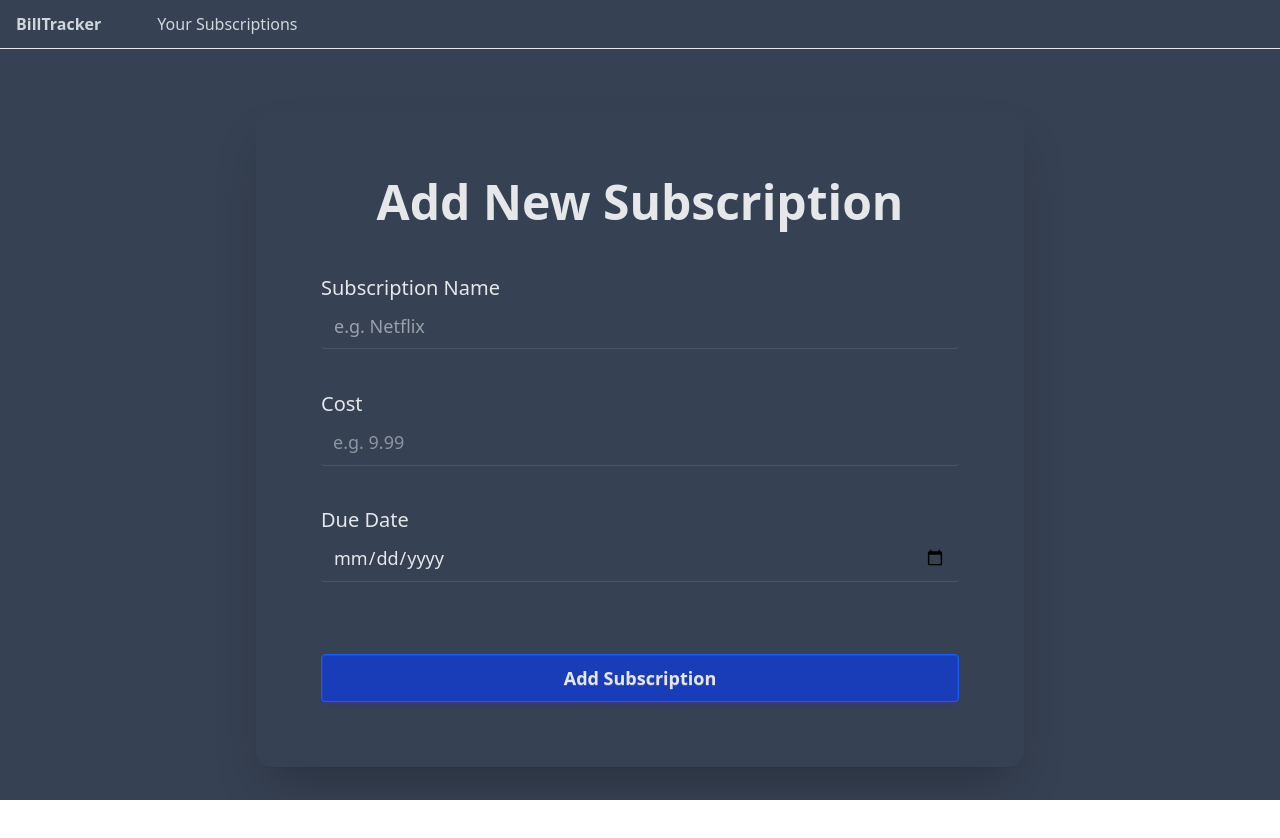
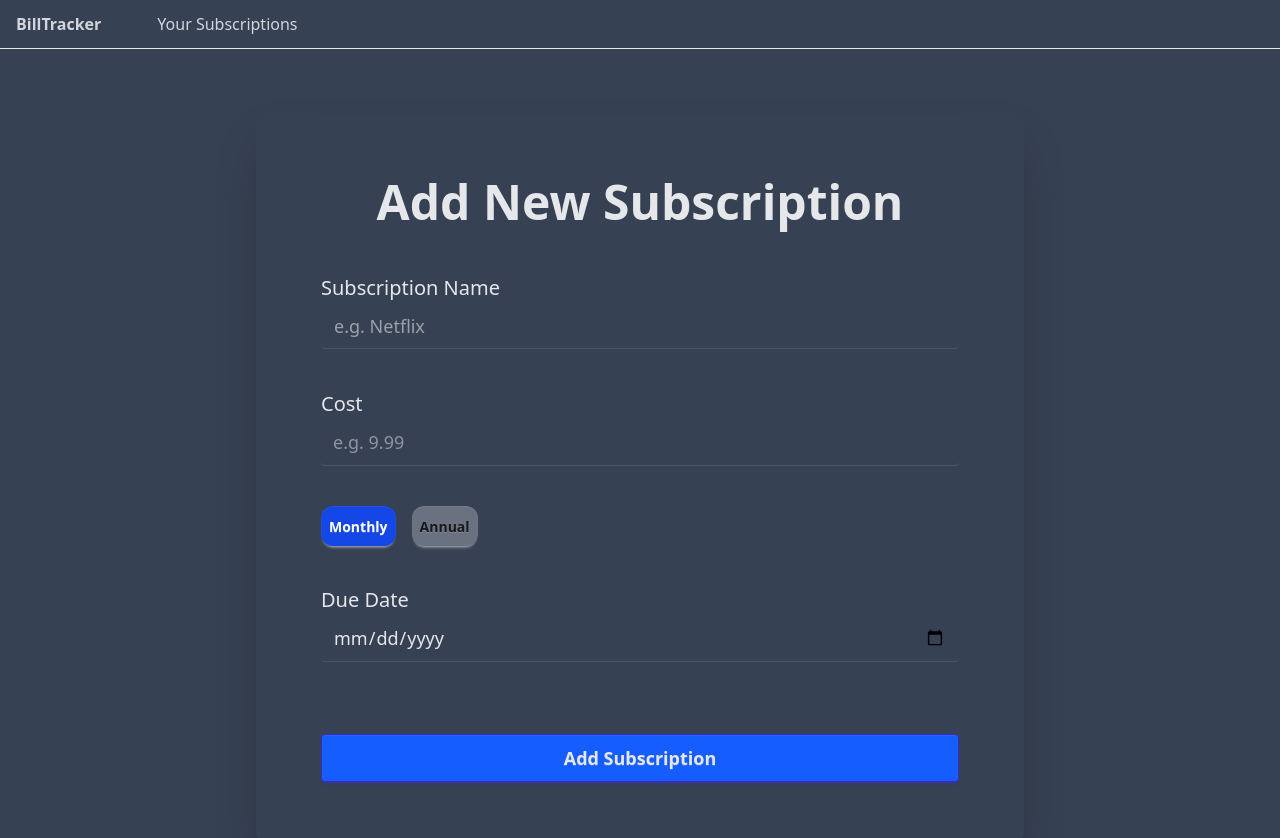
Before and after one commit to qredd121/bill_track, a Next.js app: page /add in a window 1280 px wide. Shown: the top 838 px of the page. Before the commit the page ends 800 px from the top, so only its background shows below. Built offline with nearby package versions, Linux system fonts and the light colour scheme.

Commit message:
Started rebuilding all sub logic. Added buttons to change type of plan (annual ot monthly)

```diff
--- a/src/app/add/page.tsx
+++ b/src/app/add/page.tsx
@@ -1,6 +1,7 @@
 "use client";
 
 import Navbar from "@/components/Navbar";
+import { Plan } from "@/types";
 import { useRouter } from "next/navigation";
 import React, { useState } from "react";
 
@@ -8,10 +9,11 @@ export default function Add() {
   const [name, setName] = useState("");
   const [cost, setCost] = useState("");
   const [paydate, setpaydate] = useState("");
+  const [plan, setPlan] = useState<Plan>("monthly");
 
   const router = useRouter();
 
-  const handleSubmit = async (e: React.FormEvent<HTMLFormElement>) => {
+  async function handleSubmit(e: React.FormEvent<HTMLFormElement>) {
     e.preventDefault();
     await fetch("/api/subscriptions", {
       method: "POST",
@@ -20,7 +22,7 @@ export default function Add() {
     });
 
     router.push("/");
-  };
+  }
 
   return (
     <div className="min-h-screen bg-gray-700">
@@ -59,6 +61,34 @@ export default function Add() {
                 placeholder="e.g. 9.99"
               />
             </label>
+            <div className="flex gap gap-4">
+              <a
+                onClick={() =>
+                  plan === "monthly" ? setPlan("annual") : setPlan("monthly")
+                }
+                className={
+                  `btn border-none rounded-xl p-2 cursor-pointer ` +
+                  (plan === "monthly"
+                    ? "bg-blue-700 text-white"
+                    : "bg-gray-500 hover:bg-blue-700")
+                }
+              >
+                Monthly
+              </a>
+              <a
+                onClick={() =>
+                  plan === "monthly" ? setPlan("annual") : setPlan("monthly")
+                }
+                className={
+                  `btn border-none rounded-xl p-2 cursor-pointer ` +
+                  (plan === "annual"
+                    ? "bg-blue-700 text-white"
+                    : "bg-gray-500 hover:bg-blue-700")
+                }
+              >
+                Annual
+              </a>
+            </div>
             <label className="form-control w-full">
               <span className="label-text mb-2 text-xl text-gray-200">
                 Due Date
@@ -73,7 +103,7 @@ export default function Add() {
             </label>
             <button
               type="submit"
-              className="btn btn-primary btn-lg mt-8 bg-blue-800 text-gray-200 border-blue-600 hover:bg-blue-700"
+              className="btn btn-primary btn-lg mt-8 text-gray-200 bg-blue-600 hover:bg-blue-700"
             >
               Add Subscription
             </button>
--- a/src/components/Table.tsx
+++ b/src/components/Table.tsx
@@ -15,7 +15,10 @@ export default function Table({ className, subscriptions }: TableProps) {
         </thead>
         <tbody className="">
           {subscriptions.map((sub) => (
-            <tr key={sub.id} className="text-xl">
+            <tr
+              key={sub.id}
+              className="text-xl cursor-pointer hover:text-gray-400"
+            >
               <td>{sub.name}</td>
               <td>{sub.cost}</td>
               <td>{sub.paydate.slice(0, 10)}</td>
--- a/src/types.ts
+++ b/src/types.ts
@@ -25,3 +25,5 @@ export interface TableProps {
   subscriptions: Subscription[];
   className?: string;
 }
+
+export type Plan = "monthly" | "annual";
```
